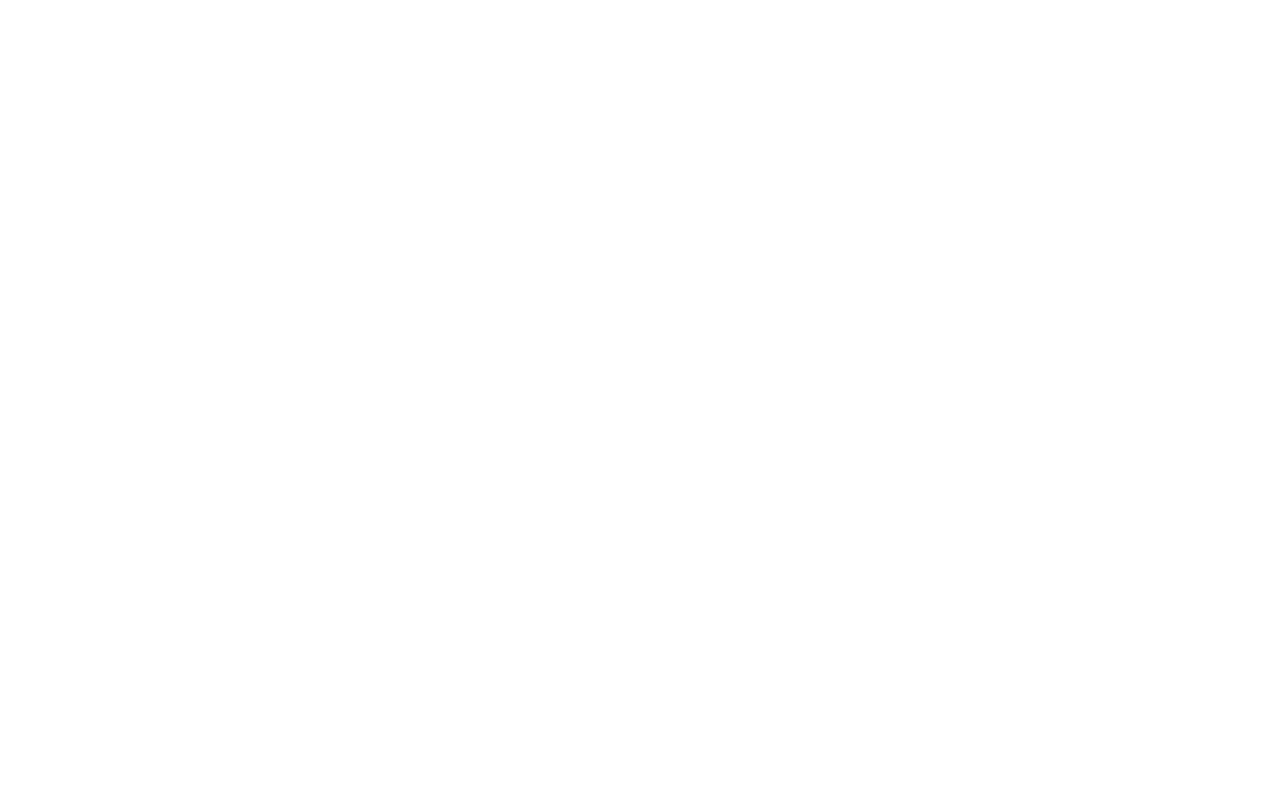
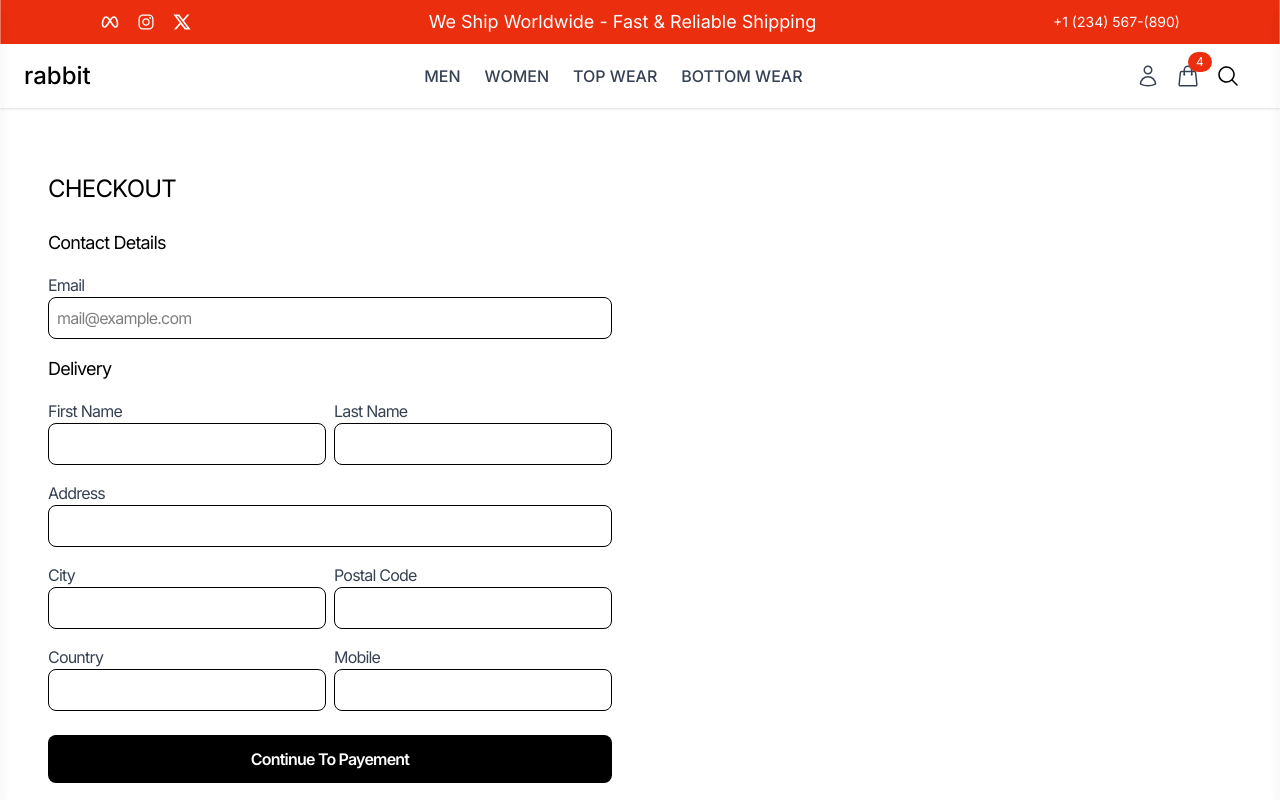
Before and after one commit to ipakrashi/rabbit, a React (Vite) app in the folder frontend/: page /checkout in a window 1280 px wide. Before the commit this address had no page. Shown: the top 800 px of the page. Built offline with nearby package versions, Linux system fonts and the light colour scheme; the HTML template or start-up script is replaced by a standard one.

Commit message:
04:55:07 Checkout Form Completed

```diff
--- a/frontend/src/App.jsx
+++ b/frontend/src/App.jsx
@@ -7,6 +7,7 @@
 import Profile from './pages/Profile'
 import CollectionPage from './pages/CollectionPage'
 import ProductDetails from './components/products/ProductDetails'
+import Checkout from './components/cart/Checkout'
 
 const App = () => {
     return (
@@ -23,8 +24,10 @@
                         path='collections/:collection'
                         element={<CollectionPage />}
                     />
+                    <Route path='product/:id' element={<ProductDetails />} />
+                    <Route path='checkout' element={<Checkout />} />
                 </Route>
-                <Route path='product/:id' element={<ProductDetails />} />
+
                 <Route>{/* Admin Layout */}</Route>
             </Routes>
         </BrowserRouter>
--- /dev/null
+++ b/frontend/src/components/cart/Checkout.jsx
@@ -0,0 +1,202 @@
+import { useState } from 'react'
+import { useNavigate } from 'react-router-dom'
+
+const cart = {
+    products: [
+        {
+            productId: 1,
+            name: 'T-Shirt',
+            size: 'M',
+            color: 'Red',
+            quantity: 1,
+            price: 15,
+            image: 'https://picsum.photos/200?random=1',
+        },
+        {
+            productId: 2,
+            name: 'Jeans',
+            size: 'L',
+            color: 'Blue',
+            quantity: 1,
+            price: 15,
+            image: 'https://picsum.photos/200?random=2',
+        },
+    ],
+    totalPrice: 195,
+}
+const Checkout = () => {
+    const navigate = useNavigate()
+    const [email, setEmail] = useState('')
+    const [checkoutId, setCheckoutId] = useState(null)
+    const [shippingAddress, setShippingAddress] = useState({
+        firstName: '',
+        lastName: '',
+        address: '',
+        city: '',
+        postalCode: '',
+        country: '',
+        phone: '',
+    })
+
+    const handleInputChange = (e) => {
+        setShippingAddress((prev) => ({
+            ...prev,
+            [e.target.name]: e.target.value,
+        }))
+        console.log(shippingAddress)
+    }
+
+    const handleCreateCheckout = (e) => {
+        e.preventDefault()
+        alert('Checking Out...')
+    }
+
+    return (
+        <div className='grid grid-cols-1 lg:grid-cols-2 gap-2  max-w-7xl mx-auto py-10 px-6 tracking-tighter'>
+            {/* Left Section */}
+            <div className='bg-white rounded-lg p-6'>
+                <h2 className='text-2xl uppercase mb-6'>Checkout</h2>
+                <form onSubmit={handleCreateCheckout}>
+                    <h3 className='text-lg mb-4'>Contact Details</h3>
+                    <div className='mb-4'>
+                        <label htmlFor='' className='block text-gray-700'>
+                            Email
+                        </label>
+                        <input
+                            type='email'
+                            name='email'
+                            id=''
+                            value={email}
+                            placeholder='mail@example.com'
+                            disabled
+                            className='w-full p-2 border rounded-lg'
+                        />
+                    </div>
+                    <h3 className='text-lg mb-4'>Delivery</h3>
+                    <div className='mb-4 grid grid-cols-2 gap-2'>
+                        <div>
+                            <label htmlFor='' className='block text-gray-700'>
+                                First Name
+                            </label>
+                            <input
+                                type='text'
+                                name='firstName'
+                                id=''
+                                className='w-full p-2 border rounded-lg'
+                                required
+                                value={shippingAddress.firstName}
+                                onChange={handleInputChange}
+                            />
+                        </div>
+                        <div>
+                            <label htmlFor='' className='block text-gray-700'>
+                                Last Name
+                            </label>
+                            <input
+                                type='text'
+                                name='lastName'
+                                id=''
+                                className='w-full p-2 border rounded-lg'
+                                required
+                                value={shippingAddress.lastName}
+                                onChange={handleInputChange}
+                            />
+                        </div>
+                    </div>{' '}
+                    <div className='mb-4'>
+                        <label htmlFor='' className='block text-gray-700'>
+                            Address
+                        </label>
+                        <input
+                            type='text'
+                            name='address'
+                            id=''
+                            value={shippingAddress.address}
+                            onChange={handleInputChange}
+                            className='w-full p-2 border rounded-lg'
+                            required
+                        />
+                    </div>
+                    <div className='mb-4 grid grid-cols-2 gap-2'>
+                        <div>
+                            <label htmlFor='' className='block text-gray-700'>
+                                City
+                            </label>
+                            <input
+                                type='text'
+                                name='city'
+                                id=''
+                                className='w-full p-2 border rounded-lg'
+                                required
+                                value={shippingAddress.city}
+                                onChange={handleInputChange}
+                            />
+                        </div>
+                        <div>
+                            <label htmlFor='' className='block text-gray-700'>
+                                Postal Code
+                            </label>
+                            <input
+                                type='text'
+                                name='postalCode'
+                                id=''
+                                className='w-full p-2 border rounded-lg'
+                                required
+                                value={shippingAddress.postalCode}
+                                onChange={handleInputChange}
+                            />
+                        </div>
+                    </div>
+                    <div className='mb-4 grid grid-cols-2 gap-2'>
+                        <div>
+                            <label htmlFor='' className='block text-gray-700'>
+                                Country
+                            </label>
+                            <input
+                                type='text'
+                                name='country'
+                                id=''
+                                className='w-full p-2 border rounded-lg'
+                                required
+                                value={shippingAddress.country}
+                                onChange={handleInputChange}
+                            />
+                        </div>
+                        <div>
+                            <label htmlFor='' className='block text-gray-700'>
+                                Mobile
+                            </label>
+                            <input
+                                type='tel'
+                                name='phone'
+                                id=''
+                                className='w-full p-2 border rounded-lg'
+                                required
+                                value={shippingAddress.phone}
+                                onChange={handleInputChange}
+                            />
+                        </div>
+                    </div>
+                    <div className='mt-6'>
+                        {!checkoutId ? (
+                            <button
+                                type='submit'
+                                className='w-full bg-black text-white py-3 rounded-lg font-semibold'
+                            >
+                                Continue To Payement
+                            </button>
+                        ) : (
+                            <div>
+                                <h3 className='text-lg mb-4'>
+                                    Pay With Paypal
+                                </h3>
+                                {/* Paypal Component */}
+                            </div>
+                        )}
+                    </div>
+                </form>
+            </div>
+        </div>
+    )
+}
+export default Checkout
--- a/frontend/src/components/layout/CartDrawer.jsx
+++ b/frontend/src/components/layout/CartDrawer.jsx
@@ -1,7 +1,13 @@
 import { IoMdClose } from 'react-icons/io'
 import CartContents from '../cart/CartContents'
+import { useNavigate } from 'react-router-dom'
 
 const CartDrawer = ({ drawerOpen, toggleCartDrawer }) => {
+    const navigate = useNavigate()
+    const handleCheckout = () => {
+        toggleCartDrawer()
+        navigate('/checkout')
+    }
     return (
         <div
             className={`fixed top-0 right-0 w-3/4 sm:w-1/2 md:w-1/3  h-full bg-white shadow-lg transform transition-transform duration-300 flex flex-col z-50 ${drawerOpen ? 'translate-x-0' : 'translate-x-full'}`}
@@ -22,7 +28,10 @@
             </div>
             {/* Checkout Button fixed at the Botton */}
             <div className='p-4 bg-white sticky bottom-0'>
-                <button className='w-full bg-black text-white py-3 rounded-lg font-semibold hover:bg-gray-800 cursor-pointer transition'>
+                <button
+                    className='w-full bg-black text-white py-3 rounded-lg  font-semibold hover:bg-gray-800 cursor-pointer transition'
+                    onClick={handleCheckout}
+                >
                     Checkout
                 </button>
                 <p className='text-sm tracking-tighter text-gray-500 mt-2 text-center'>
```
